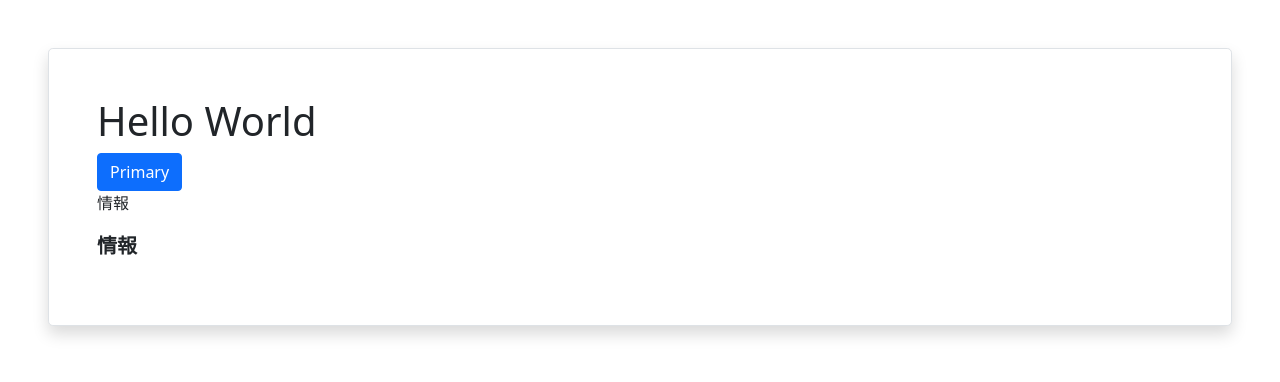
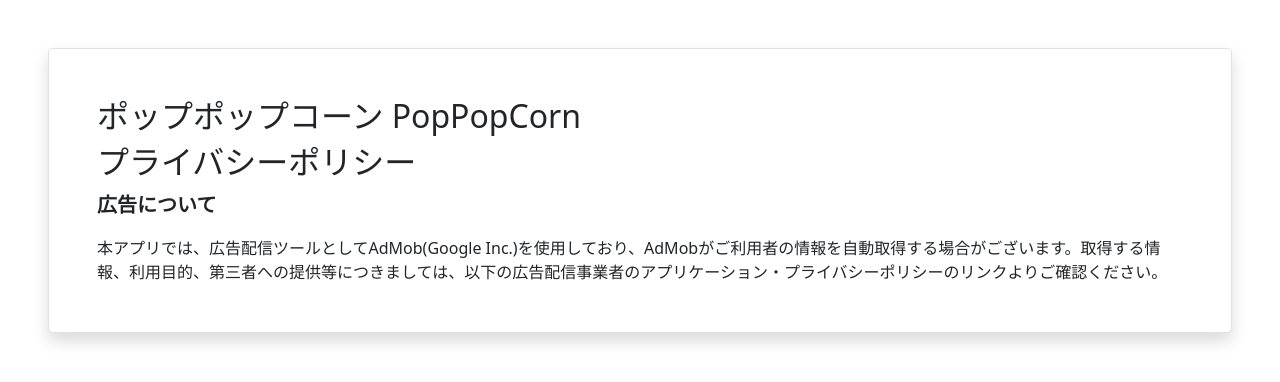
Before and after one commit to simgon/simgon.github.io, a plain HTML site: page privacypolicy/poppopcorn-privacypolicy.html in a window 1280 px wide. Drawn offline with Linux system fonts and the light colour scheme.

Commit message:
Update poppopcorn-privacypolicy.html

```diff
--- a/privacypolicy/poppopcorn-privacypolicy.html
+++ b/privacypolicy/poppopcorn-privacypolicy.html
@@ -12,12 +12,12 @@
     <div class="d-gird gap-2">
         <div class="row justify-content-center m-5">
 		        <div class="border rounded-3 bg-white shadow p-5">
-		            <h1>Hello World</h1>
-		            <button type="button" class="btn btn-primary">Primary</button>
+		            <h2>ポップポップコーン PopPopCorn</h2>
+		            <h2>プライバシーポリシー</h2>
 
-		            <p styel="h6 text-dark opacity-75">情報</p>
+		            <p class="fw-bold fs-5">広告について</p>
 
-		            <p class="fw-bold fs-5">情報</p>
+                    <div>本アプリでは、広告配信ツールとしてAdMob(Google Inc.)を使用しており、AdMobがご利用者の情報を自動取得する場合がございます。取得する情報、利用目的、第三者への提供等につきましては、以下の広告配信事業者のアプリケーション・プライバシーポリシーのリンクよりご確認ください。</div>
             </div>
         </div>
     </div>
```
